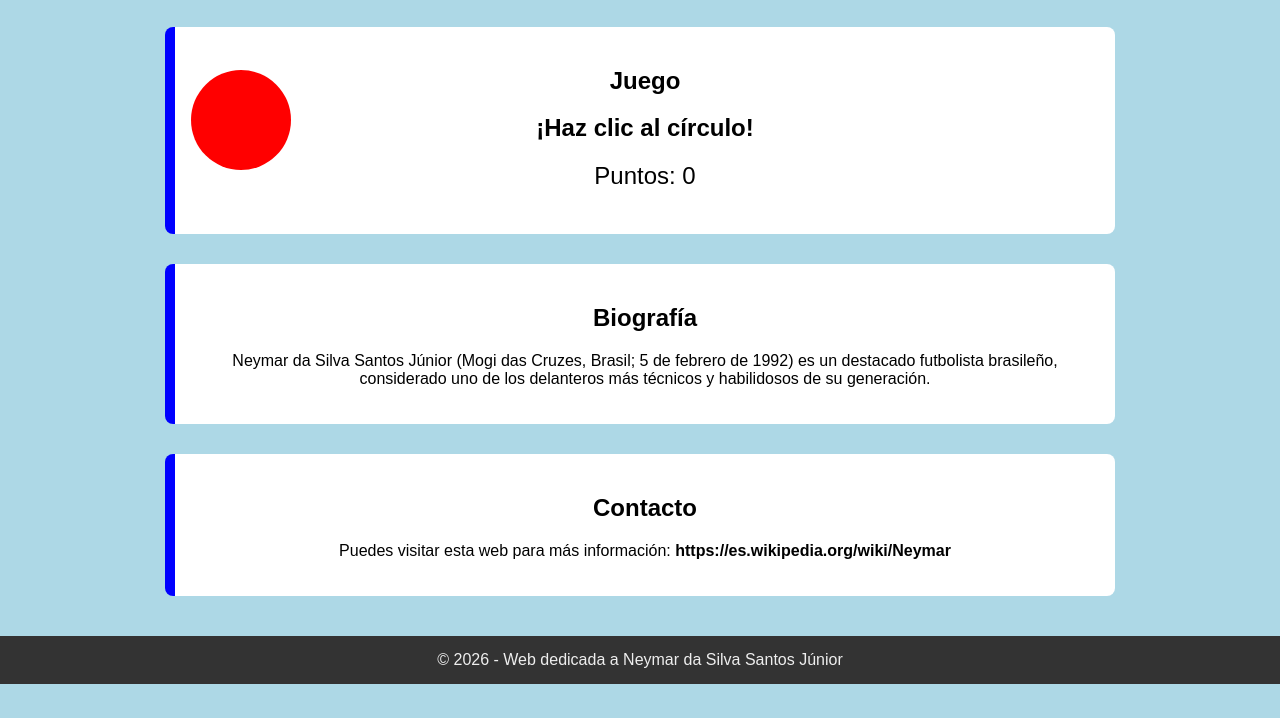
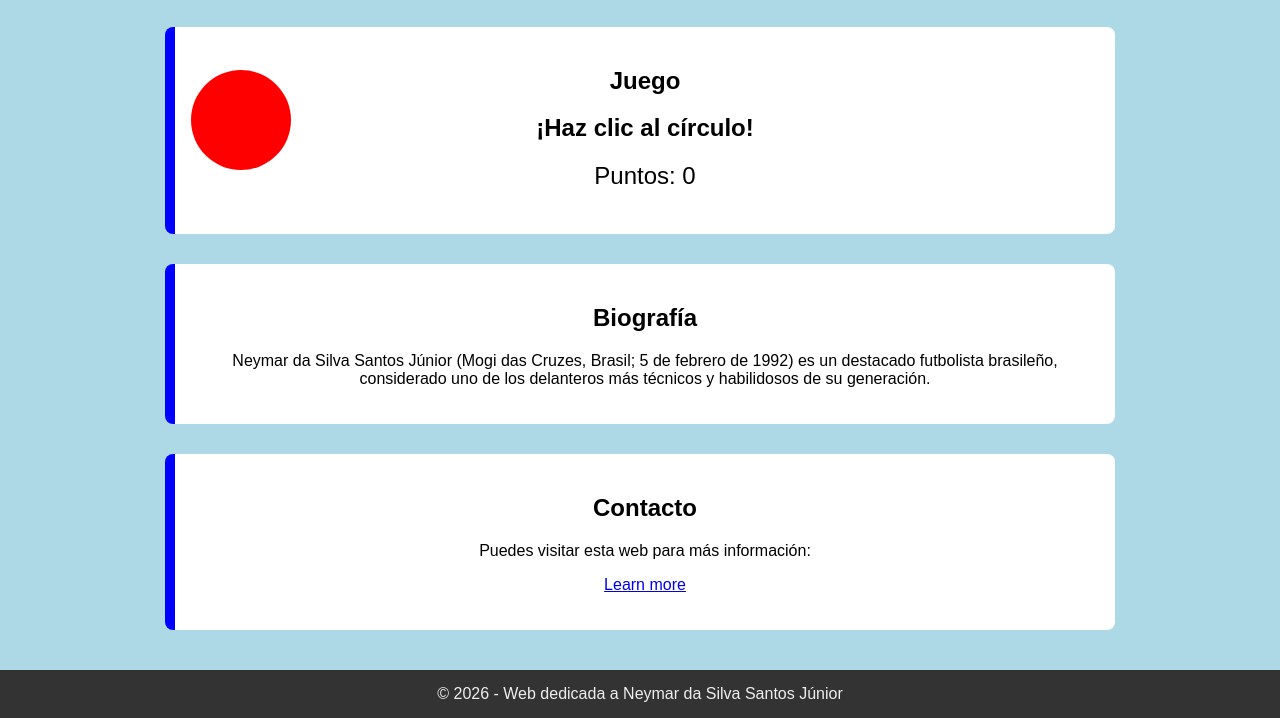
Before and after one commit to ecoe2290-hash/Neymar-, a plain HTML site: page index.html in a window 1280 px wide. Shown: the part 585-1303 px from the top of the page. Before the commit the page ends 1269 px from the top, so only its background shows below. Drawn offline with Linux system fonts and the light colour scheme.

Commit message:
Fix HTML structure and improve formatting

```diff
--- a/index.html
+++ b/index.html
@@ -155,7 +155,7 @@
 
     <section id="contacto">
         <h2>Contacto</h2>
-        <p>Puedes visitar esta web para más información: <strong>https://es.wikipedia.org/wiki/Neymar</strong></p>
+        <p>Puedes visitar esta web para más información: <p><a href="https://es.wikipedia.org/wiki/Neymar">Learn more</a></p></div></body></html></p>
     </section>
 
     <footer>
```
